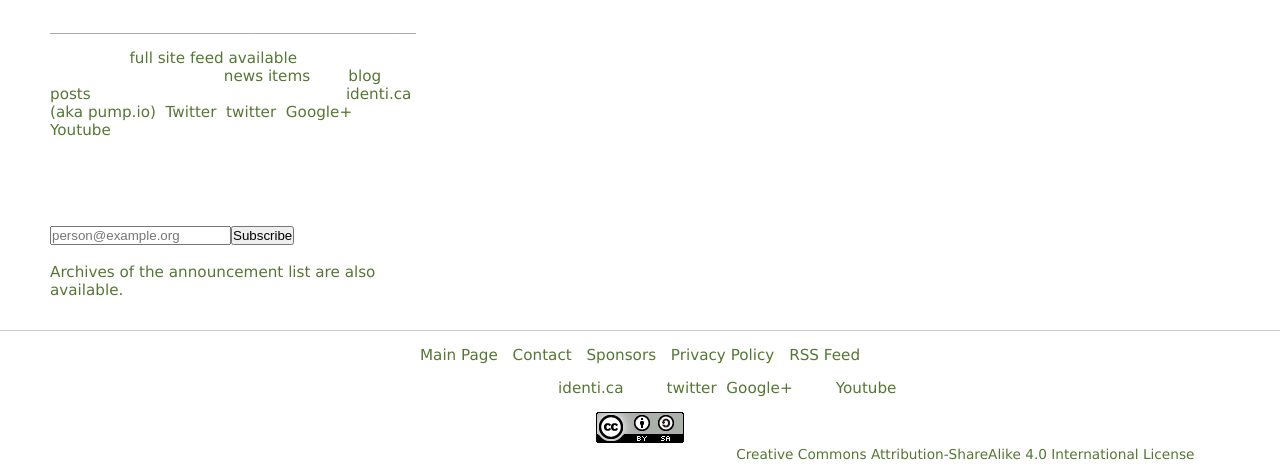
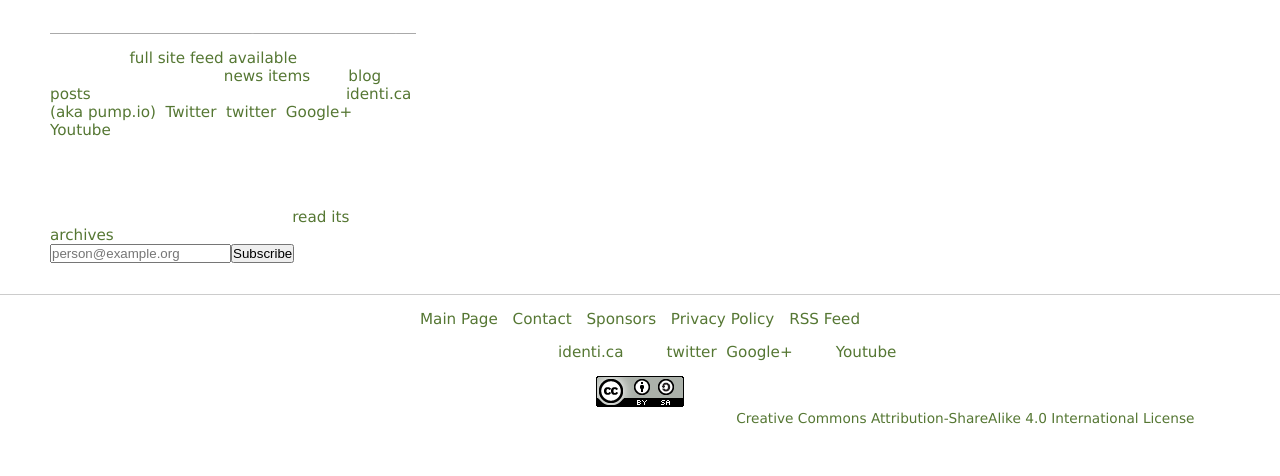
Before and after one commit to stain/conservancy-website, a Django app: template www/conservancy/templates/frontpage.html in a window 1280 px wide. Shown: the part 780-1256 px from the top of the page. After the commit the page ends 1204 px from the top, so only its background shows below. Run offline with Django 3.2, Linux system fonts and the light colour scheme; the template is opened without the code that fills it, so the values that code supplies are empty.

Commit message:
Make the archive link not so prominent.

```diff
--- a/www/conservancy/templates/frontpage.html
+++ b/www/conservancy/templates/frontpage.html
@@ -53,10 +53,11 @@
 <p>
     <span id="subbox">
         <form method="post" action="https://lists.sfconservancy.org/mailman/subscribe/announce">
-          You can also subscribe to Conservancy's low-traffic email announce list: <br/><input name="email" placeholder="person@example.org"/><input type="submit" name="email-button" value="Subscribe"/>
-        </form><br/>
-        <a href="http://lists.sfconservancy.org/pipermail/announce/">Archives
-        of the announcement list are also available.</a>
+          You can also subscribe to Conservancy's low-traffic email announce
+          list
+          (and <a href="http://lists.sfconservancy.org/pipermail/announce/">read
+          its archives</a>): <br/><input name="email" placeholder="person@example.org"/><input type="submit" name="email-button" value="Subscribe"/>
+        </form>
       </span></p>
 
 </div>
```
